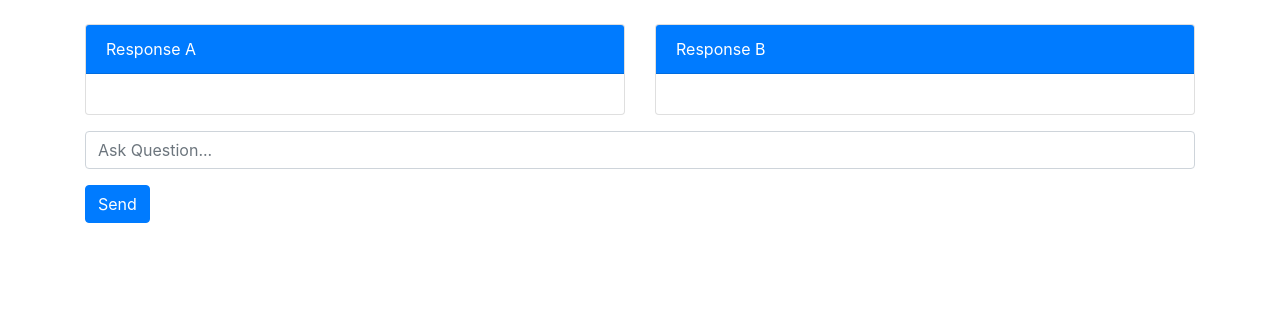
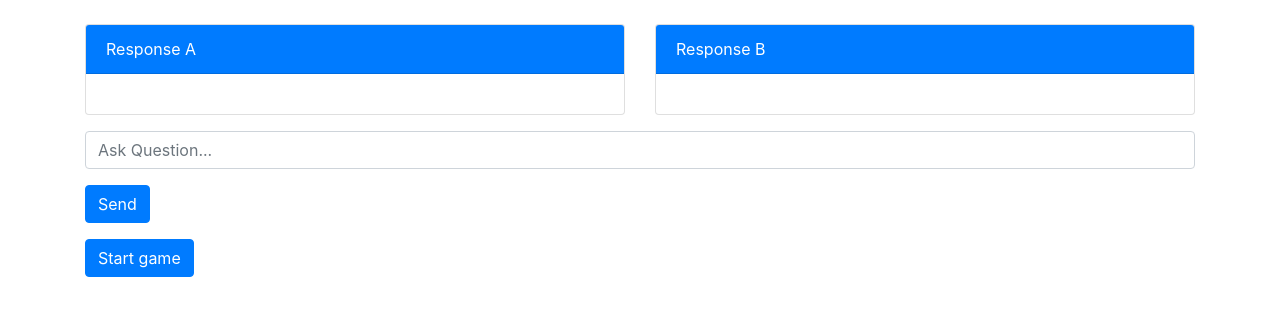
Before and after one commit to Ads-cmu/TuringMachine, a Django app: page / in a window 1280 px wide. Shown: the top 316 px of the page. Run offline with Django 4.2, Linux system fonts and the light colour scheme; some libraries are stand-ins or nearby versions.

Commit message:
bug fixes

```diff
--- a/app/templates/app/game_home.html
+++ b/app/templates/app/game_home.html
@@ -44,8 +44,13 @@
         {% csrf_token %}
         <div class="form-group">
             <input type="text" class="form-control" id="questionInput" name="question" placeholder="Ask Question...">
+            <input type="hidden"  id="game_id" name="game_id" value="1">
         </div>
         <button type="submit" class="btn btn-primary">Send</button>
+    </form>
+    <form action="{% url 'create_game' %}" method="post" class="mt-3">
+        {% csrf_token %}
+        <button type="submit" class="btn btn-primary">Start game</button>
     </form>
 </div>
 <!-- Bootstrap JS and dependencies -->
--- a/app/views.py
+++ b/app/views.py
@@ -5,28 +5,33 @@ from django.http import JsonResponse
 from django.utils import timezone
 import requests
 import time
+from django.views.decorators.http import require_http_methods
 
 def game_home_page(request):
     context = {'question':None,'answer_a':None,'answer_b':None}
     return render(request,'game_home.html', context) #placeholder, not sure what to put here
 
-def create_game(request, name):
+def create_game(request, name="Meghana"):
     try:
-        ai_model = AI.objects.get(name=name)
+        ai_model = AI.objects.get(user=name)
     except AI.DoesNotExist:
         return JsonResponse({'error': 'Model not found'}, status=404)
 
     a_is_model = random.choice([True, False])
-    game = Game.objects.create(A_is_model=a_is_model, model_id=ai_model, create_time=timezone.now())
+    game = Game.objects.create(a_is_model=a_is_model, model_id=ai_model, create_time=timezone.now())
     game.save()
     return JsonResponse({'game_id': game.id})
 
-def fetch_responses(request, question, game_id):
+@require_http_methods(["POST"])
+def fetch_responses(request):
+    question = request.POST.get('question')
+    game_id = request.POST.get('game_id')
     game = Game.objects.get(id=game_id)
-    model = AI.objects.get(id=game.model_id)
+    model = AI.objects.get(id=game.model_id.id)
 
-    round = Round.objects.create(game_id=game.id, question=question)
-    model_answer = requests.get(model.endpoint+'?question='+question)
+    round = Round.objects.create(game_id=game, question=question)
+    model_answer = "Placeholder"#requests.get(model.endpoint+'?question='+question)
+    print("reached f{round.id}")
     while round.human_answer is None:
         round = Round.objects.get(id=round.id)
         time.sleep(0.1) #sleep 100ms
@@ -39,14 +44,14 @@ def fetch_responses(request, question, game_id):
     return JsonResponse(context)
 
 def human_home_page(request):
-    return JsonResponse({'text':'welcome'})
+    return JsonResponse({'text':'welcome'}) #placeholder, idk what to put here
 
 def fetch_question(request):
     game = Game.objects.all().order_by('-create_time')[0]
     all_rounds = Round.objects.filter(game_id=game.id)
     for round in all_rounds:
         if round.human_answer is None:
-            return JsonResponse({'is_question':True,'question':round.question})
+            return JsonResponse({'round':round.id,'is_question':True,'question':round.question})
     return JsonResponse({'is_question':False,'question':'NA'})
 
 # def post_human_response():
--- a/turingchat/urls.py
+++ b/turingchat/urls.py
@@ -20,8 +20,8 @@ from app import views
 urlpatterns = [
     path('admin/', admin.site.urls),
     path('',views.game_home_page, name="home_page"),
-    path('create_game.html',views.create_game, name="new_game"),
+    path('create_game.html',views.create_game, name="create_game"),
     path('human_response.html',views.human_home_page,name="human_response"),
     path('fetch_question.html',views.fetch_question,name="fetch_question"),
-    path('fetch_responses.html',views.fetch_question,name="fetch_responses")
+    path('fetch_responses.html',views.fetch_responses,name="fetch_responses")
 ]
```
Also changed, not shown: db.sqlite3.
